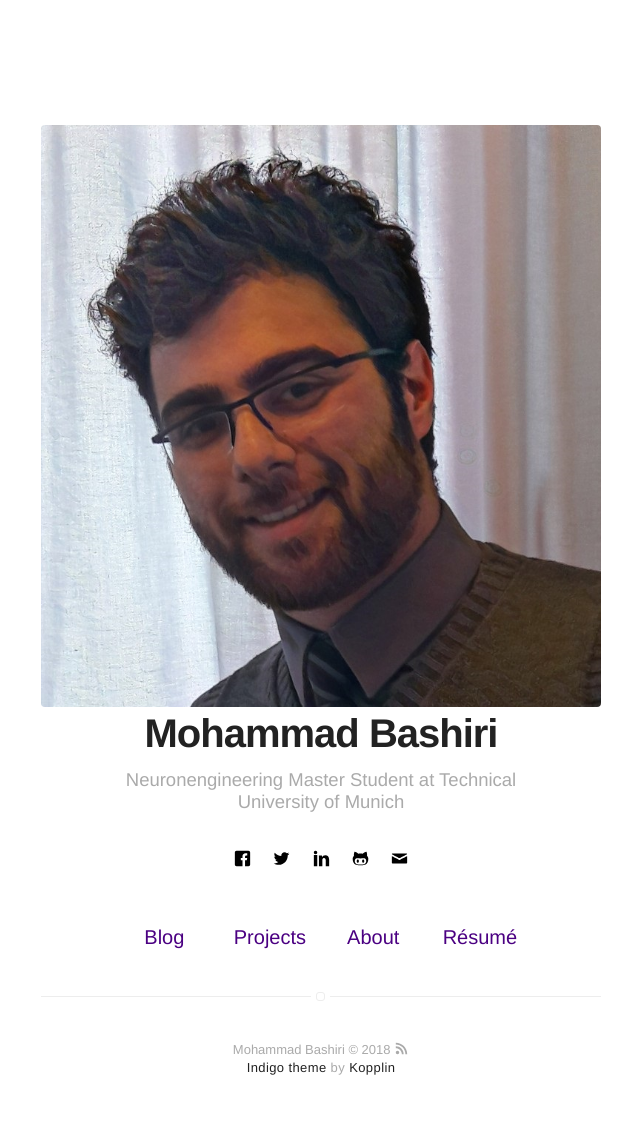
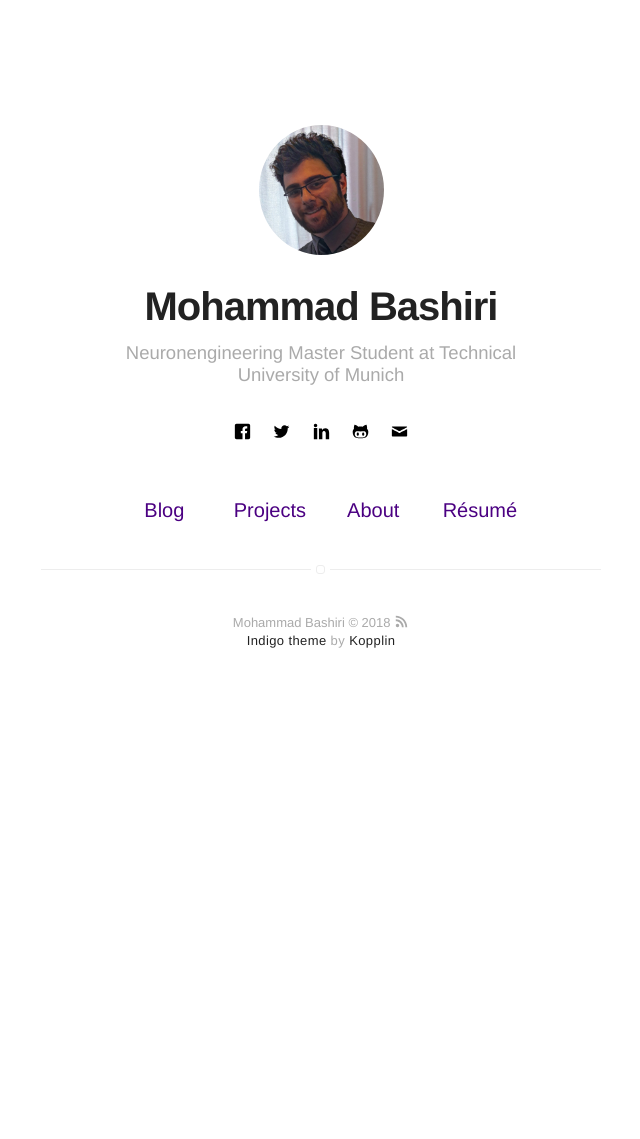
Before and after one commit to mohammadbashiri/mohammadbashiri.github.io-old, a Jekyll site: the page built from index.html, in a window 1280 px wide. Shown: the whole page, without its empty margins (319-959 px from the left). Built offline with Jekyll 4.4.1, drawn with Linux system fonts in a browser that asks for light colours; after the commit the page ends 900 px from its top, so only the background shows below that.

```diff
--- a/_includes/header.html
+++ b/_includes/header.html
@@ -8,7 +8,7 @@
     <header class="header-home {% if site.animation %}animated{% endif %}">
         {% if site.about %}
             <a class="link" href="{{ site.url }}/about">
-                <img class="image" alt="{{ site.name }}" src="{% if site.external-image %}{{ site.picture }}{% else %}{{ site.url }}/{{ site.picture }}{% endif %}" />
+                <img class="selfie" alt="{{ site.name }}" src="{% if site.external-image %}{{ site.picture }}{% else %}{{ site.url }}/{{ site.picture }}{% endif %}" />
             </a>
         {% else %}
             <span class="link">
--- a/_posts/2018-07-02-Presentation at FranklinLab.markdown
+++ b/_posts/2018-07-02-Presentation at FranklinLab.markdown
@@ -1,6 +1,6 @@
 ---
 title: "Presentation at Franklin Lab"
-layout: post
+layout:
 date: 2018-07-02 00:00
 tag:
 - Presentation
```
